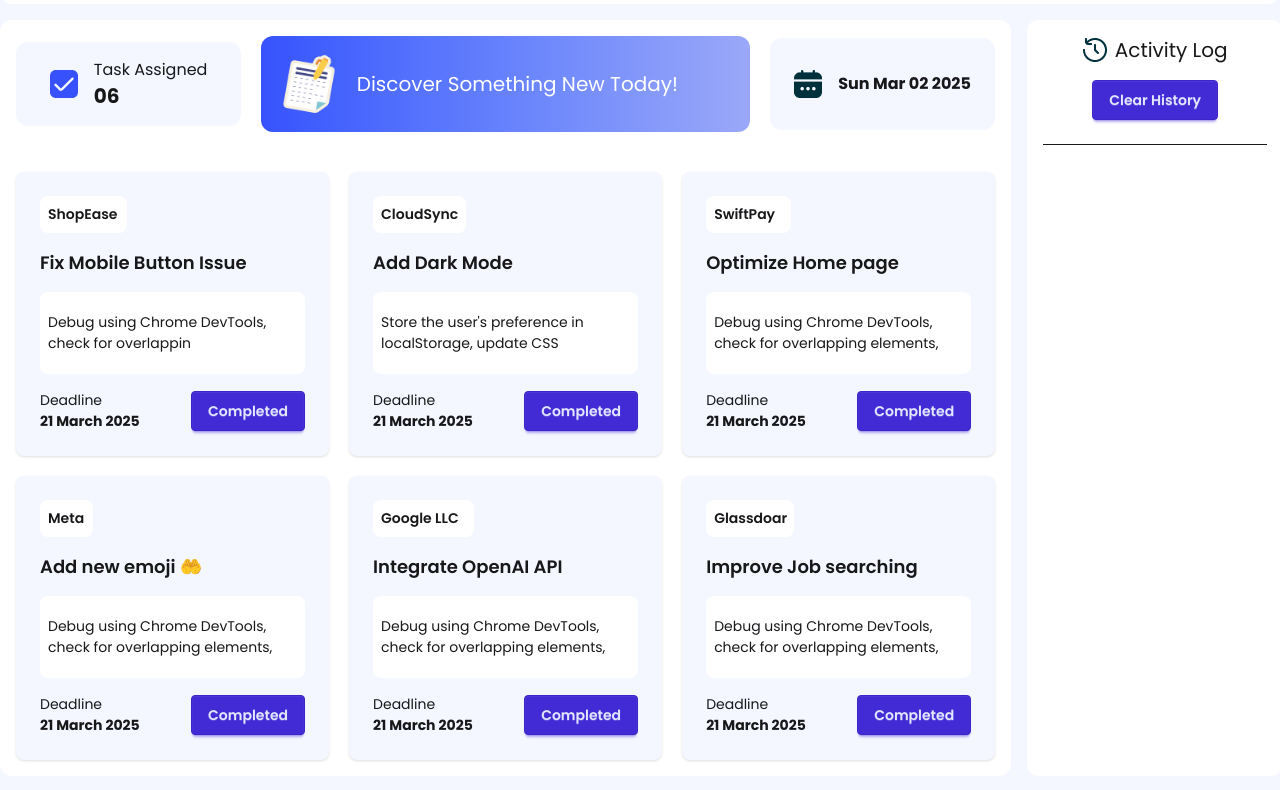
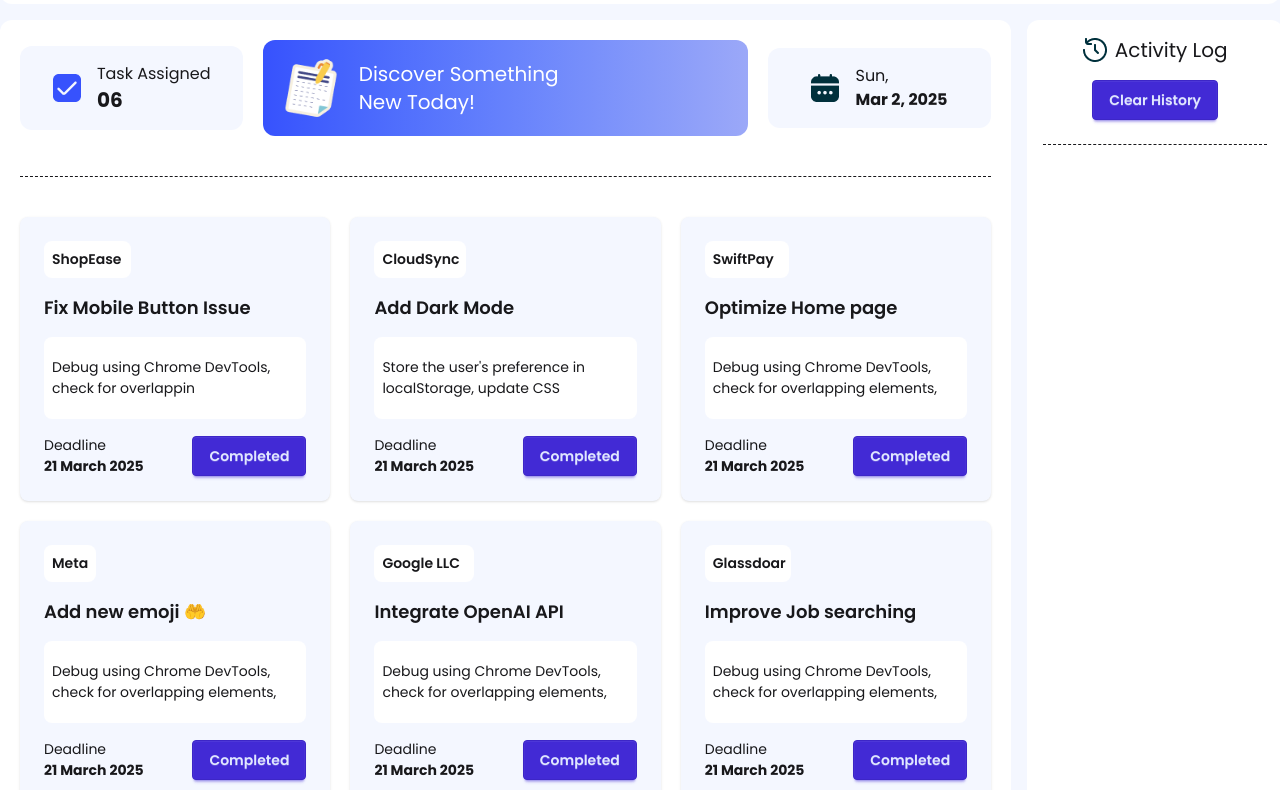
Before and after one commit to ramjan88/05.Assignment-Dev-Board, a plain HTML site: page index.html in a window 1280 px wide. Shown: the part 108-898 px from the top of the page. Drawn offline with nearby package versions, Linux system fonts and the light colour scheme.

Commit message:
update js file

```diff
--- a/index.html
+++ b/index.html
@@ -43,7 +43,7 @@
         <!-- nav right side -->
         <div class="flex gap-10">
           <div
-            class="flex justify-center items-center gap-4 bg-[#F4F7FF] rounded-2xl p-2"
+            class="flex justify-center items-center gap-4 bg-[#F4F7FF] rounded-full px-4 py-2"
           >
             <img class="w-6" src="images/checkbox.png" alt="" />
             <h2 id="main-number" class="text-2xl font-bold">23</h2>
@@ -63,9 +63,9 @@
     <main class="max-w-7xl mx-auto pb-16">
       <div class="grid grid-cols-[79%_20%] gap-4">
         <!-- Board section -->
-        <div class="bg-white rounded-xl p-4">
+        <div class="bg-white rounded-xl p-5">
           <div
-            class="grid grid-cols-[23%_50%_23%] gap-4 justify-between items-center mb-10"
+            class="grid grid-cols-[23%_50%_23%] gap-4 justify-between items-center mb-10 border-b-1 border-dashed pb-10"
           >
             <!-- part-1 -->
             <div
@@ -85,14 +85,14 @@
               class="flex items-center gap-4 p-4 rounded-xl cursor-pointer bg-linear-to-r from-[#3752FD] to-[#9BA8F8]"
             >
               <img class="w-16" src="images/board.png" alt="" />
-              <h2 class="text-xl text-white">Discover Something New Today!</h2>
+              <h2 class="text-xl text-white">Discover Something <br> New Today!</h2>
             </div>
             <!-- part 3 -->
             <div
-              class="flex justify-center items-center gap-4 px-4 py-8 rounded-xl bg-[#F4F7FF]"
+              class="flex justify-center items-center gap-4 p-4 rounded-xl bg-[#F4F7FF]"
             >
               <img src="images/calender.png" alt="" />
-              <p id="curernt-date" class="font-bold"></p>
+              <p id="curernt-date"></p>
             </div>
           </div>
 
@@ -130,7 +130,6 @@
                 <h2 id="dark-title" class="card-title">Add Dark Mode</h2>
                 <p class="bg-white py-5 px-2 rounded-lg">
                   Store the user's preference in localStorage, update CSS
-                  <!-- variables dynamically, and apply a smooth transition effect. -->
                 </p>
                 <div class="card-actions justify-between items-center">
                   <div>
@@ -154,8 +153,6 @@
                 </h2>
                 <p class="bg-white py-5 px-2 rounded-lg">
                   Debug using Chrome DevTools, check for overlapping elements,
-                  <!-- and ensure onClick works properly and ensure onClick works
-                  properly -->
                 </p>
                 <div class="card-actions justify-between items-center">
                   <div>
@@ -177,8 +174,6 @@
                 <h2 id="emoji-title" class="card-title">Add new emoji 🤲</h2>
                 <p class="bg-white py-5 px-2 rounded-lg">
                   Debug using Chrome DevTools, check for overlapping elements,
-                  <!-- and ensure onClick works properly and ensure onClick works
-                  properly -->
                 </p>
                 <div class="card-actions justify-between items-center">
                   <div>
@@ -200,7 +195,6 @@
                 <h2 id="api-title" class="card-title">Integrate OpenAI API</h2>
                 <p class="bg-white py-5 px-2 rounded-lg">
                   Debug using Chrome DevTools, check for overlapping elements,
-                  <!-- and ensure onClick works properly -->
                 </p>
                 <div class="card-actions justify-between items-center">
                   <div>
@@ -222,8 +216,6 @@
                 <h2 id="job-title" class="card-title">Improve Job searching</h2>
                 <p class="bg-white py-5 px-2 rounded-lg">
                   Debug using Chrome DevTools, check for overlapping elements,
-                  <!-- and ensure onClick works properly and ensure onClick works
-                  properly -->
                 </p>
                 <div class="card-actions justify-between items-center">
                   <div>
@@ -241,7 +233,7 @@
 
         <!-- Activity log section -->
         <div class="bg-white rounded-xl p-4">
-          <div class="text-center space-y-4 border-b-1">
+          <div class="text-center space-y-4 border-b-1 border-dashed">
             <div class="flex justify-center items-center gap-2">
               <img src="images/activity.png" alt="" />
               <h2 class="text-xl">Activity Log</h2>
--- a/js/dev-board.js
+++ b/js/dev-board.js
@@ -8,10 +8,6 @@ document.getElementById("theme-btn").addEventListener("click", function () {
 document.getElementById("discoverd-box").addEventListener("click", function () {
   window.location.href = "blog.html";
 });
-
-//show current date
-let date = new Date();
-document.getElementById("curernt-date").innerHTML = date.toDateString();
 
 // card- 1
 document
--- a/js/utilities.js
+++ b/js/utilities.js
@@ -22,3 +22,20 @@ function getInnerTextById(id) {
 function setInnerTextByIdandValue(id, value) {
   document.getElementById(id).innerText = value;
 }
+
+//show current date in website
+function currentDate() {
+  let updateDate = new Date();
+  let options = {
+    weekday: "short",
+    month: "short",
+    day: "numeric",
+    year: "numeric",
+  };
+  let formattedDate = updateDate.toLocaleDateString("en-US", options);
+  formattedDate = formattedDate.replace("," , '');
+  let parts = formattedDate.split(" ");
+  let finalDate = `${parts[0]}, <span class="font-bold"> <br> ${parts[1]} ${parts[2]} ${parts[3]}</span>`;
+  document.getElementById("curernt-date").innerHTML = finalDate;
+}
+currentDate()
```
